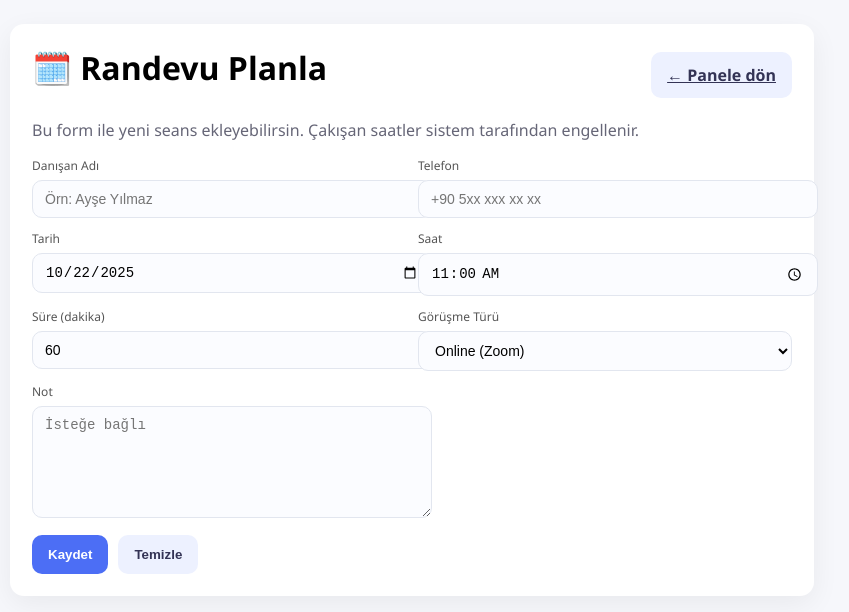
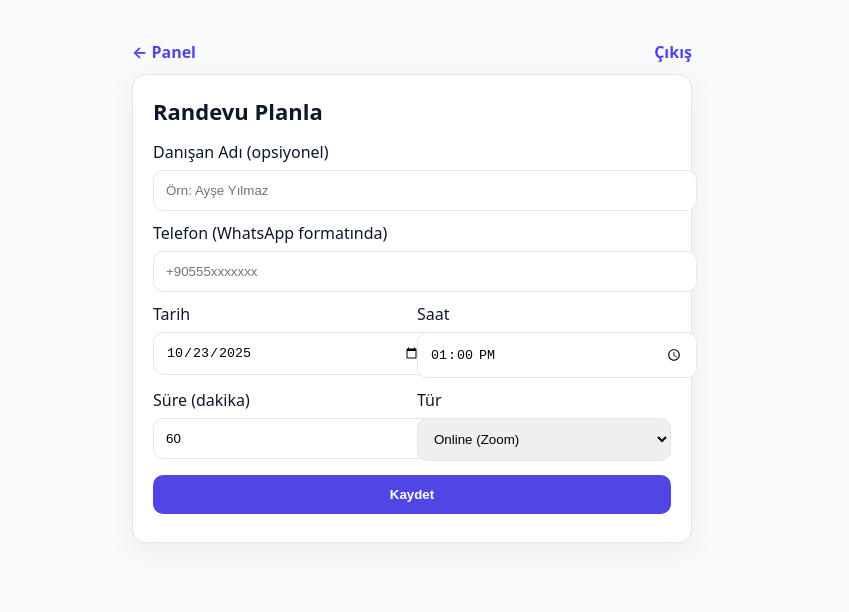
Before and after one commit to aydindontas/psych-scheduler-saas-full, a plain HTML site: page static/schedule.html in a window 1280 px wide. Shown: the whole page, without its empty margins (228-1077 px from the left). Drawn offline with Linux system fonts and the light colour scheme; sample sign-in values are in the browser's storage.

Commit message:
Update schedule.html

```diff
--- a/static/schedule.html
+++ b/static/schedule.html
@@ -1,154 +1,136 @@
 <!DOCTYPE html>
 <html lang="tr">
 <head>
-  <meta charset="UTF-8" />
-  <meta name="viewport" content="width=device-width, initial-scale=1.0"/>
-  <title>Randevu Planla</title>
-  <link rel="stylesheet" href="/static/style.css"/>
+  <meta charset="utf-8" />
+  <meta name="viewport" content="width=device-width,initial-scale=1" />
+  <title>Randevu Planla • Psych Scheduler</title>
   <style>
-    body{font-family: "Segoe UI",sans-serif;background:#f6f7fb;margin:0;padding:24px}
-    .card{max-width:760px;margin:0 auto;background:#fff;border-radius:14px;box-shadow:0 8px 28px rgba(0,0,0,.06);padding:22px}
-    h1{margin:0 0 14px}
-    .grid{display:grid;gap:12px;grid-template-columns:1fr 1fr}
-    .grid-1{grid-template-columns:1fr}
-    label{font-size:12px;color:#555;margin-bottom:6px;display:block}
-    input,select,textarea{width:100%;padding:10px 12px;border:1px solid #e2e6ef;border-radius:10px;font-size:14px;background:#fbfcff}
-    textarea{min-height:90px;resize:vertical}
-    .row{display:flex;gap:10px}
-    .btn{background:#4c6ef5;color:#fff;border:0;border-radius:10px;padding:12px 16px;font-weight:600;cursor:pointer}
-    .btn.secondary{background:#edf1ff;color:#335}
-    .muted{color:#667}
-    .ok{color:#2f9e44}
-    .err{color:#d63939}
-    .topbar{display:flex;justify-content:space-between;align-items:center;margin-bottom:12px}
+    body{margin:0;background:#f8fafc;font:16px/1.5 system-ui,-apple-system,Segoe UI,Roboto,Inter,Arial,sans-serif;color:#0f172a}
+    .wrap{max-width:560px;margin:40px auto;padding:0 16px}
+    .card{background:#fff;border:1px solid #e2e8f0;border-radius:14px;box-shadow:0 8px 30px rgba(2,6,23,.06);padding:20px}
+    h1{margin:0 0 12px 0;font-size:22px;font-weight:800}
+    label{display:block;margin:10px 0 6px}
+    input,select{width:100%;padding:12px;border:1px solid #e5e7eb;border-radius:10px}
+    .row{display:grid;grid-template-columns:1fr 1fr;gap:10px}
+    .btn{width:100%;margin-top:14px;padding:12px 14px;border:0;border-radius:10px;background:#4f46e5;color:#fff;font-weight:800;cursor:pointer}
+    .muted{color:#64748b;font-size:13px;margin-top:8px}
+    .topbar{display:flex;justify-content:space-between;align-items:center;margin-bottom:10px}
+    .link{color:#4f46e5;text-decoration:none;font-weight:700}
+    .ok{color:#16a34a}.err{color:#dc2626}
   </style>
 </head>
 <body>
+  <div class="wrap">
+    <div class="topbar">
+      <a class="link" href="/static/dashboard.html">← Panel</a>
+      <a class="link" href="#" id="logout">Çıkış</a>
+    </div>
     <div class="card">
-    <div class="topbar">
-      <h1>🗓️ Randevu Planla</h1>
+      <h1>Randevu Planla</h1>
+      <form id="frm" onsubmit="return saveAppt(event)">
+        <label>Danışan Adı (opsiyonel)</label>
+        <input id="name" placeholder="Örn: Ayşe Yılmaz" />
+
+        <label>Telefon (WhatsApp formatında)</label>
+        <input id="phone" placeholder="+90555xxxxxxx" required />
+
+        <div class="row">
           <div>
-        <a class="btn secondary" href="/static/dashboard.html">← Panele dön</a>
+            <label>Tarih</label>
+            <input id="date" type="date" required />
+          </div>
+          <div>
+            <label>Saat</label>
+            <input id="time" type="time" required />
           </div>
         </div>
 
-    <p class="muted">Bu form ile yeni seans ekleyebilirsin. Çakışan saatler sistem tarafından engellenir.</p>
-
-    <div class="grid">
+        <div class="row">
           <div>
-        <label>Danışan Adı</label>
-        <input id="client_name" placeholder="Örn: Ayşe Yılmaz" />
+            <label>Süre (dakika)</label>
+            <input id="dur" type="number" min="15" step="5" value="60" />
           </div>
           <div>
-        <label>Telefon</label>
-        <input id="phone" placeholder="+90 5xx xxx xx xx" />
-      </div>
-
-      <div>
-        <label>Tarih</label>
-        <input id="date" type="date" />
-      </div>
-      <div>
-        <label>Saat</label>
-        <input id="time" type="time" />
-      </div>
-
-      <div>
-        <label>Süre (dakika)</label>
-        <input id="duration" type="number" value="60" min="15" step="15" />
-      </div>
-      <div>
-        <label>Görüşme Türü</label>
-        <select id="channel">
-          <option value="online">Online (Zoom)</option>
-          <option value="office">Ofis</option>
+            <label>Tür</label>
+            <select id="kind">
+              <option value="online" selected>Online (Zoom)</option>
+              <option value="inperson">Yüz Yüze</option>
             </select>
-      </div>
-
-      <div class="grid-1">
-        <label>Not</label>
-        <textarea id="notes" placeholder="İsteğe bağlı"></textarea>
           </div>
         </div>
 
-    <div class="row" style="margin-top:12px">
-      <button id="btnSave" class="btn">Kaydet</button>
-      <button id="btnClear" class="btn secondary" type="button">Temizle</button>
-      <span id="status" class="muted" style="align-self:center;margin-left:8px"></span>
+        <button class="btn" type="submit">Kaydet</button>
+        <div id="msg" class="muted"></div>
+      </form>
     </div>
   </div>
 
   <script>
-    // token/tenant kontrolü
+    // Token guard
     const token = localStorage.getItem("token");
-    if(!token){
-      alert("Oturum bulunamadı. Lütfen tekrar giriş yapın.");
-      window.location.href = "/static/Login.html";
+    if(!token){ window.location.href="/static/Login.html"; }
+
+    // Çıkış
+    document.getElementById("logout").onclick = (e)=>{
+      e.preventDefault();
+      localStorage.removeItem("token");
+      localStorage.removeItem("tenantKey");
+      window.location.href="/static/Login.html";
+    };
+
+    // Varsayılan tarih/saat: bugünden +1 gün, 13:00
+    (function preset(){
+      const d = new Date(Date.now()+24*3600*1000);
+      const y = d.toISOString().slice(0,10);
+      document.getElementById("date").value = y;
+      document.getElementById("time").value = "13:00";
+    })();
+
+    async function saveAppt(e){
+      e.preventDefault();
+      const phone = document.getElementById("phone").value.trim();
+      const date = document.getElementById("date").value;   // YYYY-MM-DD
+      const time = document.getElementById("time").value;   // HH:MM
+      const dur  = parseInt(document.getElementById("dur").value || "60", 10);
+
+      if(!/^\+?\d{10,15}$/.test(phone)){
+        return show("Lütfen telefon numarasını +90… biçiminde girin.", true);
+      }
+      if(!date || !time){
+        return show("Tarih ve saat zorunlu.", true);
       }
 
-    const Q = id => document.getElementById(id);
-    Q("btnClear").onclick = () => {
-      ["client_name","phone","notes"].forEach(id => Q(id).value="");
-    };
+      // datetime-local string: backend yerel TZ kabul edip UTC'ye çevirecek
+      const startStr = `${date}T${time}`;
 
-    Q("btnSave").onclick = async () => {
-      const status = Q("status");
-      status.className = "muted";
-      status.textContent = "Gönderiliyor...";
-
-      const date = Q("date").value;
-      const time = Q("time").value;
+      // İstersen end gönderme, backend slot_minutes'a göre hesaplar
+      const body = { phone: phone, start: startStr };
 
       try{
-        if(!date || !time) throw new Error("Tarih ve saat zorunlu.");
-
-        const starts_at = new Date(`${date}T${time}:00`);
-        const payload = {
-          client_name: Q("client_name").value.trim(),
-          phone: Q("phone").value.trim(),
-          starts_at: starts_at.toISOString(),
-          duration: Number(Q("duration").value || 60),
-          channel: Q("channel").value,
-          notes: Q("notes").value.trim()
-        };
-
-        const resp = await fetch(`${window.location.origin}/api/appointments`,{
-          method:"POST",
-          headers:{
-            "Content-Type":"application/json",
-            "Authorization": `Bearer ${token}`
+        const res = await fetch("/api/appointments", {
+          method: "POST",
+          headers: {
+            "Content-Type": "application/json",
+            "Authorization": "Bearer " + token
           },
-          body: JSON.stringify(payload)
+          body: JSON.stringify(body)
         });
-
-        const raw = await resp.text();
-        let data;
-        try{ data = JSON.parse(raw); }catch{ throw new Error(raw.slice(0,120)); }
-
-        if(!resp.ok){
-          throw new Error(data?.detail || `Hata: ${resp.status}`);
+        if(!res.ok){
+          const t = await res.text();
+          return show("Hata: " + t, true);
+        }
+        const data = await res.json();
+        show("✅ Randevu oluşturuldu (id: " + data.id + ")", false);
+      }catch(err){
+        show("Sunucuya ulaşılamıyor.", true);
+      }
     }
 
-        status.className = "ok";
-        status.textContent = "✅ Randevu kaydedildi.";
-        setTimeout(()=> window.location.href="/static/dashboard.html", 900);
-
-      }catch(err){
-        status.className = "err";
-        status.textContent = "❌ " + (err.message || "Bilinmeyen hata");
+    function show(text, isErr){
+      const el = document.getElementById("msg");
+      el.textContent = text;
+      el.className = "muted " + (isErr ? "err" : "ok");
     }
-    };
-
-    // varsayılanları doldur
-    (function preset(){
-      const d = new Date();
-      const yyyy = d.getFullYear();
-      const mm = String(d.getMonth()+1).padStart(2,"0");
-      const dd = String(d.getDate()).padStart(2,"0");
-      const hh = String(d.getHours()+1).padStart(2,"0");
-      Q("date").value = `${yyyy}-${mm}-${dd}`;
-      Q("time").value = `${hh}:00`;
-    })();
   </script>
 </body>
 </html>
```
Lines whose indentation alone changed are shown as unchanged.
